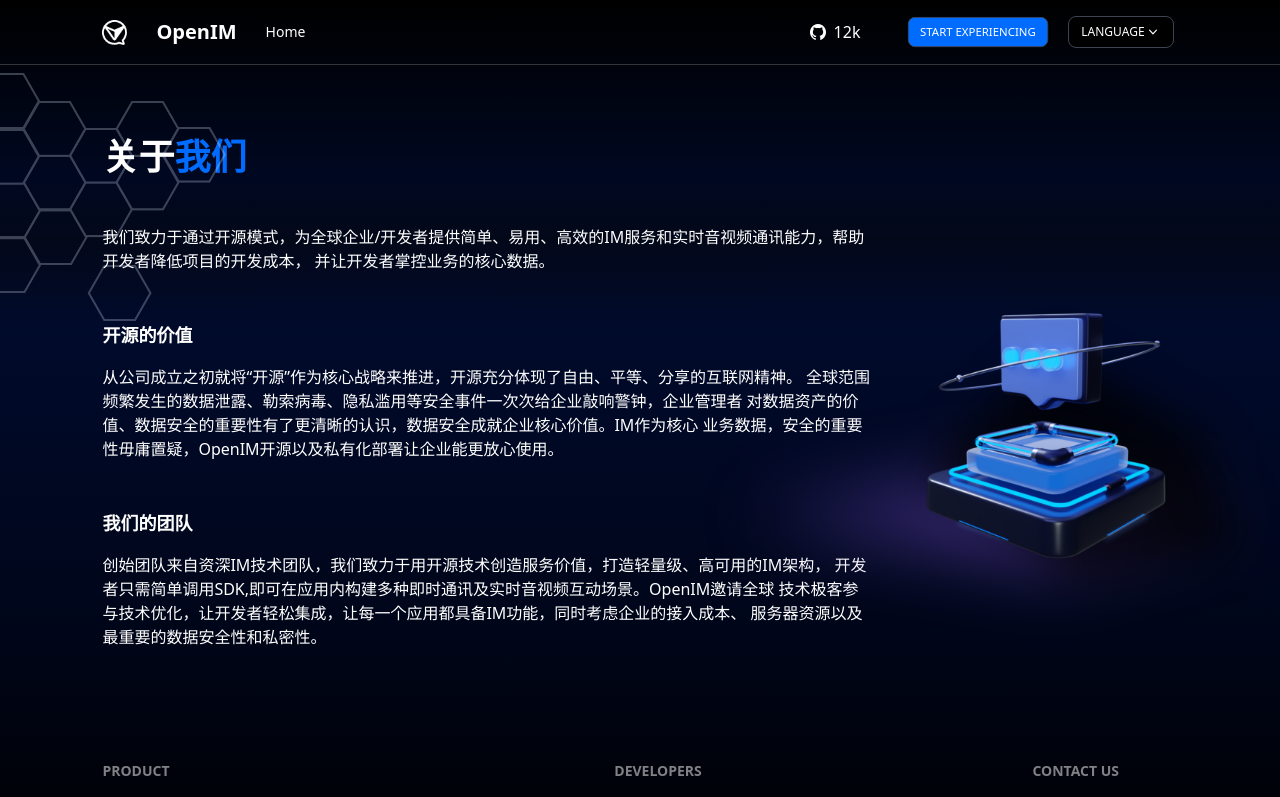
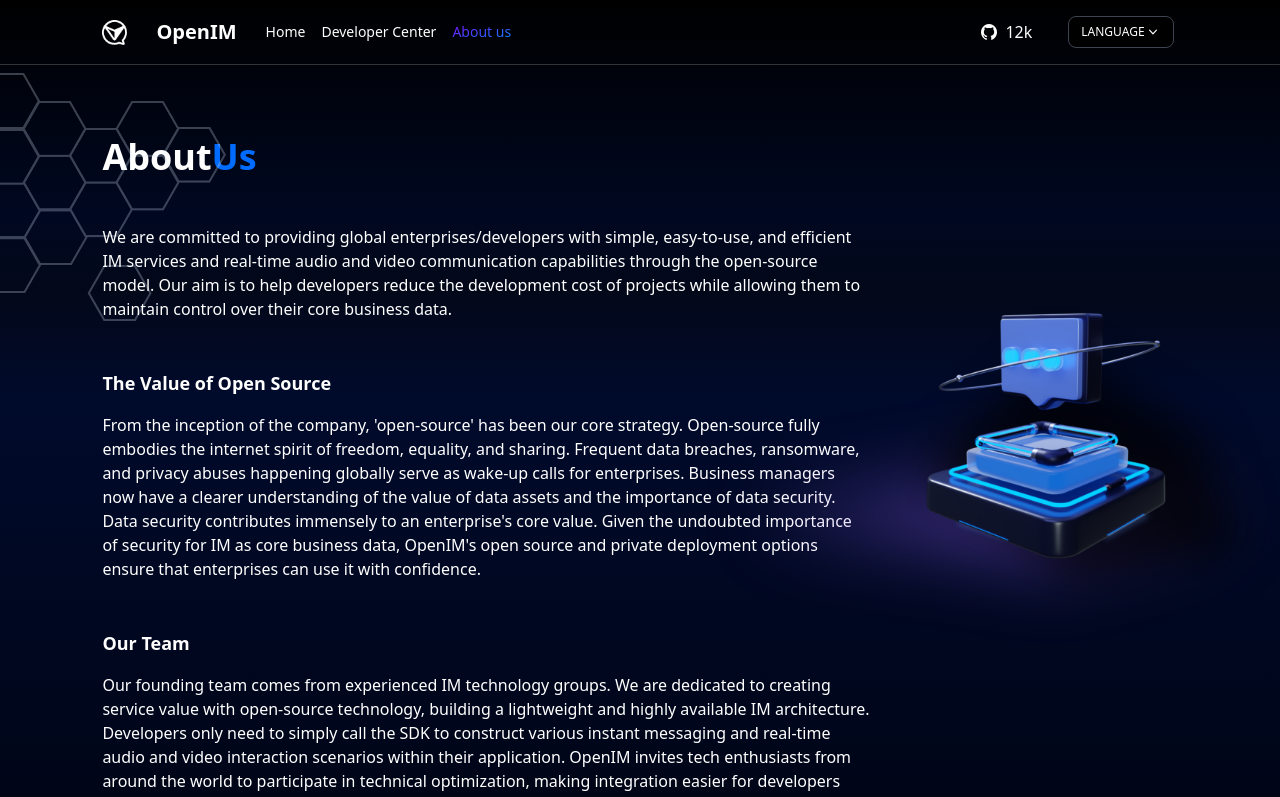
Before and after one commit to openimsdk/openim-official, a Next.js app: page /en/about in a window 1280 px wide. Shown: the top 797 px of the page. Built offline with nearby package versions, Linux system fonts and the light colour scheme.

Commit message:
fix: default to en

```diff
--- a/src/app/[lang]/about/page.tsx
+++ b/src/app/[lang]/about/page.tsx
@@ -1,6 +1,10 @@
+import { getDictionary } from "@/get-dictionary";
+import { Locale } from "@/i18n-config";
 import Image from "next/image";
 
-const About = () => {
+const About = async ({ params: { lang } }: { params: { lang: Locale } }) => {
+  const dictionary = await getDictionary(lang);
+
   return (
     <div className="relative overflow-x-hidden">
       <Image
@@ -12,33 +16,24 @@
       />
       <div className="mx-[8vw] my-6">
         <div className="py-12">
-          <span className="text-4xl font-bold text-white">关于</span>
-          <span className="text-4xl font-bold text-[#006CFFFF]">我们</span>
+          <span className="text-4xl font-bold text-white">
+            {dictionary.about.title_pre}
+          </span>
+          <span className="text-4xl font-bold text-[#006CFFFF]">
+            {dictionary.about.title}
+          </span>
         </div>
         <ul className="relative pb-12">
           <li className="max-w-3xl">
-            <p className="text-sm sm:text-base">
-              我们致力于通过开源模式，为全球企业/开发者提供简单、易用、高效的IM服务和实时音视频通讯能力，帮助开发者降低项目的开发成本，
-              并让开发者掌控业务的核心数据。
-            </p>
+            <p className="text-sm sm:text-base">{dictionary.about.part1}</p>
           </li>
           <li className="max-w-3xl py-8">
-            <p className="py-4 text-lg font-extrabold">开源的价值</p>
-            <p className="text-sm sm:text-base">
-              从公司成立之初就将“开源”作为核心战略来推进，开源充分体现了自由、平等、分享的互联网精神。
-              全球范围频繁发生的数据泄露、勒索病毒、隐私滥用等安全事件一次次给企业敲响警钟，企业管理者
-              对数据资产的价值、数据安全的重要性有了更清晰的认识，数据安全成就企业核心价值。IM作为核心
-              业务数据，安全的重要性毋庸置疑，OpenIM开源以及私有化部署让企业能更放心使用。
-            </p>
+            <p className="py-4 text-lg font-extrabold">{dictionary.about.title2}</p>
+            <p className="text-sm sm:text-base">{dictionary.about.part2}</p>
           </li>
           <li className="max-w-3xl">
-            <p className="py-4 text-lg font-extrabold">我们的团队</p>
-            <p className="text-sm sm:text-base">
-              创始团队来自资深IM技术团队，我们致力于用开源技术创造服务价值，打造轻量级、高可用的IM架构，
-              开发者只需简单调用SDK,即可在应用内构建多种即时通讯及实时音视频互动场景。OpenIM邀请全球
-              技术极客参与技术优化，让开发者轻松集成，让每一个应用都具备IM功能，同时考虑企业的接入成本、
-              服务器资源以及最重要的数据安全性和私密性。
-            </p>
+            <p className="py-4 text-lg font-extrabold">{dictionary.about.title3}</p>
+            <p className="text-sm sm:text-base">{dictionary.about.part3}</p>
           </li>
           <Image
             className="absolute hidden lg:-right-40 lg:top-10 lg:block"
--- a/src/components/footerBar/FooterBar.tsx
+++ b/src/components/footerBar/FooterBar.tsx
@@ -60,12 +60,14 @@
   return (
     <div>
       <footer className="footer grid grid-cols-2 gap-x-4 gap-y-8 px-[8vw] py-10 text-neutral-content md:flex md:justify-between">
+        {isZh && (
           <div>
             <span className="footer-title">{text[language].product.title}</span>
             <Link className="link-hover link" href={`/${language}/commercial`}>
               {text[language].product.demo}
             </Link>
           </div>
+        )}
         <div>
           <span className="footer-title">{text[language].developer.title}</span>
           <Link href="https://docs.openim.io" className="link-hover link">
@@ -75,14 +77,14 @@
             {text[language].developer.github}
           </Link>
         </div>
-        {isZh && (
+        {
           <div>
             <span className="footer-title">{text[language].company.title}</span>
             <Link href={`/${language}/about`} className="link-hover link">
               {text[language].company.about}
             </Link>
           </div>
-        )}
+        }
         <div>
           <span className="footer-title">{text[language].contact.title}</span>
           <Link href="mailto:service@open-im.com" className="link-hover link">
--- a/src/components/navbar/NavBar.tsx
+++ b/src/components/navbar/NavBar.tsx
@@ -54,19 +54,19 @@
       //   name: "Demo",
       //   href: "/en/demo",
       // },
-      // {
-      //   name: "Developer Center",
-      //   href: "https://docs.openim.io",
-      // },
+      {
+        name: "Developer Center",
+        href: "https://docs.openim.io",
+      },
       // {
       //   name: "Price",
       //   href: "/en/price",
       //   target: undefined,
       // },
-      // {
-      //   name: "About us",
-      //   href: "/en/about",
-      // },
+      {
+        name: "About us",
+        href: "/en/about",
+      },
     ],
   },
 };
@@ -208,11 +208,11 @@
             </Link>
           </button>
         )}
-        <button className="hidden text-xs sm:btn-sm sm:btn sm:mx-3 sm:bg-[#006CFFFF] sm:hover:bg-[#008FFFFF]">
+        {/* <button className="hidden text-xs sm:btn-sm sm:btn sm:mx-3 sm:bg-[#006CFFFF] sm:hover:bg-[#008FFFFF]">
           <Link href="https://github.com/OpenIMSDK" className="text-xs font-normal">
             {text[language].start}
           </Link>
-        </button>
+        </button> */}
         {/* eslint-disable-next-line */}
         <div className="dropdown dropdown-hover">
           <label
--- a/src/dictionaries/en.ts
+++ b/src/dictionaries/en.ts
@@ -230,6 +230,18 @@
       },
     },
   },
+  about: {
+    title_pre: "About",
+    title: "Us",
+    part1:
+      "We are committed to providing global enterprises/developers with simple, easy-to-use, and efficient IM services and real-time audio and video communication capabilities through the open-source model. Our aim is to help developers reduce the development cost of projects while allowing them to maintain control over their core business data.",
+    title2: "The Value of Open Source",
+    part2:
+      "From the inception of the company, 'open-source' has been our core strategy. Open-source fully embodies the internet spirit of freedom, equality, and sharing. Frequent data breaches, ransomware, and privacy abuses happening globally serve as wake-up calls for enterprises. Business managers now have a clearer understanding of the value of data assets and the importance of data security. Data security contributes immensely to an enterprise's core value. Given the undoubted importance of security for IM as core business data, OpenIM's open source and private deployment options ensure that enterprises can use it with confidence.",
+    title3: "Our Team",
+    part3:
+      "Our founding team comes from experienced IM technology groups. We are dedicated to creating service value with open-source technology, building a lightweight and highly available IM architecture. Developers only need to simply call the SDK to construct various instant messaging and real-time audio and video interaction scenarios within their application. OpenIM invites tech enthusiasts from around the world to participate in technical optimization, making integration easier for developers and equipping every application with IM capabilities, while considering enterprises' integration costs, server resources, and most importantly, data security and confidentiality.",
+  },
 };
 
 export type Dictionary = typeof en;
--- a/src/dictionaries/zh.ts
+++ b/src/dictionaries/zh.ts
@@ -228,6 +228,18 @@
       },
     },
   },
+  about: {
+    title_pre: "关于",
+    title: "我们",
+    part1:
+      "我们致力于通过开源模式，为全球企业/开发者提供简单、易用、高效的IM服务和实时音视频通讯能力，帮助开发者降低项目的开发成本，并让开发者掌控业务的核心数据。",
+    title2: "开源的价值",
+    part2:
+      "从公司成立之初就将“开源”作为核心战略来推进，开源充分体现了自由、平等、分享的互联网精神。全球范围频繁发生的数据泄露、勒索病毒、隐私滥用等安全事件一次次给企业敲响警钟，企业管理者对数据资产的价值、数据安全的重要性有了更清晰的认识，数据安全成就企业核心价值。IM作为核心业务数据，安全的重要性毋庸置疑，OpenIM开源以及私有化部署让企业能更放心使用。",
+    title3: "我们的团队",
+    part3:
+      "创始团队来自资深IM技术团队，我们致力于用开源技术创造服务价值，打造轻量级、高可用的IM架构，开发者只需简单调用SDK,即可在应用内构建多种即时通讯及实时音视频互动场景。OpenIM邀请全球技术极客参与技术优化，让开发者轻松集成，让每一个应用都具备IM功能，同时考虑企业的接入成本、服务器资源以及最重要的数据安全性和私密性。",
+  },
 };
 
 export default zh;
--- a/src/middleware.ts
+++ b/src/middleware.ts
@@ -7,6 +7,8 @@
 import { i18n } from "./i18n-config";
 
 const START_WITH_INVALID_PATH_REGEX = /^\/(?:_next|images|fonts)\//;
+
+const defaultLocale = "en";
 
 const getLocale = (request: NextRequest): string | undefined => {
   const negotiatorHeaders: Record<string, string> = {};
@@ -29,8 +31,8 @@
   );
 
   if (pathnameIsMissingLocale) {
-    const locale = getLocale(request) || "en";
-    return NextResponse.redirect(new URL(`/${locale}/${pathname}`, request.url));
+    // const locale = getLocale(request) || "en";
+    return NextResponse.redirect(new URL(`/${defaultLocale}/${pathname}`, request.url));
   }
 }
 
```
Lines whose indentation alone changed are shown as unchanged.
